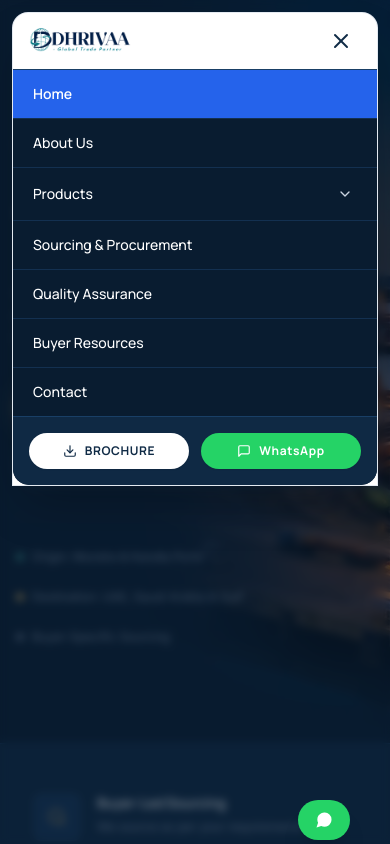
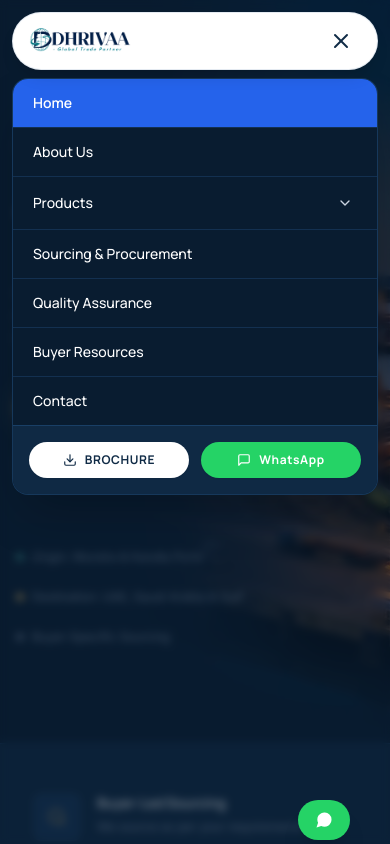
Before and after one commit to sachipatel2085/sachipatel-dhrivaa, an Astro site: page / in a window 390 px wide. Both pictures are taken after a click on the button "Open Navigation Menu". Shown: the top 844 px of the page. Built offline with nearby package versions, Linux system fonts and the light colour scheme; Astro itself is replaced by a stand-in of ours; a web font is replaced by a local one.

Commit message:
fix(navbar): keep top header pill 100% static with no morphing or borders; isolate mobile dropdown

```diff
--- a/src/components/layout/Navbar.tsx
+++ b/src/components/layout/Navbar.tsx
@@ -79,14 +79,13 @@ export default function Navbar({ currentPath = "/" }: NavbarProps) {
     <>
       {/* Floating Island Header Container */}
       <header className="fixed top-3 sm:top-4 left-0 right-0 z-50 px-3 sm:px-6 lg:px-8 pointer-events-none">
-        <div className="max-w-7xl mx-auto pointer-events-auto">
-          {/* Main Floating Bar */}
+        <div className="max-w-7xl mx-auto pointer-events-auto relative">
+
+          {/* Main Floating Header Pill — REMAINS 100% STATIC & UNTOUCHED (No border-radius change, no background morph, no white border around menu) */}
           <div
-            className={`bg-white transition-all duration-300 ease-in-out border border-slate-200/90 ${
-              mobileMenuOpen
-                ? "rounded-t-2xl sm:rounded-t-3xl shadow-2xl"
-                : "rounded-full shadow-lg shadow-navy-950/8"
-            } ${isScrolled && !mobileMenuOpen ? "shadow-xl shadow-navy-950/12" : ""}`}
+            className={`relative z-20 bg-white rounded-full border border-slate-200/90 shadow-lg shadow-navy-950/8 transition-shadow duration-300 ${
+              isScrolled ? "shadow-xl shadow-navy-950/12" : ""
+            }`}
           >
             <div className="px-4 sm:px-6 py-2 sm:py-2.5 flex items-center justify-between">
               {/* Brand Logo */}
@@ -225,12 +224,12 @@ export default function Navbar({ currentPath = "/" }: NavbarProps) {
                 </a>
               </div>
 
-              {/* Mobile Hamburger Button with Smooth Rotate Animation */}
+              {/* Mobile Hamburger Button */}
               <div className="flex lg:hidden items-center">
                 <button
                   type="button"
                   onClick={() => setMobileMenuOpen((prev) => !prev)}
-                  className="w-10 h-10 flex items-center justify-center rounded-xl text-navy-900 hover:bg-slate-100 active:bg-slate-200 focus:outline-none transition-colors"
+                  className="w-10 h-10 flex items-center justify-center rounded-full text-navy-900 hover:bg-slate-100 active:bg-slate-200 focus:outline-none transition-colors"
                   aria-label={
                     mobileMenuOpen
                       ? "Close Navigation Menu"
@@ -238,35 +237,25 @@ export default function Navbar({ currentPath = "/" }: NavbarProps) {
                   }
                   aria-expanded={mobileMenuOpen}
                 >
-                  <div
-                    className={`transition-transform duration-300 ease-in-out ${
-                      mobileMenuOpen ? "rotate-90" : "rotate-0"
-                    }`}
-                  >
                   {mobileMenuOpen ? (
                     <X className="w-6 h-6 text-navy-900" />
                   ) : (
                     <Menu className="w-6 h-6 text-navy-900" />
                   )}
-                  </div>
                 </button>
               </div>
             </div>
+          </div>
 
-            {/* Mobile Dropdown Menu with Smooth Slide/Roll Transition from Header */}
+          {/* Mobile Dropdown Menu — SEPARATE CONTAINER THAT SLIDES DOWN FROM HEADER WITH NO WHITE LINE AND NO EFFECT ON THE HEADER */}
           <div
-              className={`lg:hidden grid transition-all duration-300 ease-in-out ${
+            className={`lg:hidden grid transition-all duration-300 ease-out mt-2 ${
               mobileMenuOpen
-                  ? "grid-rows-[1fr] opacity-100 border-t border-navy-800"
-                  : "grid-rows-[0fr] opacity-0 border-t-0 pointer-events-none"
+                ? "grid-rows-[1fr] opacity-100 translate-y-0"
+                : "grid-rows-[0fr] opacity-0 -translate-y-2 pointer-events-none"
             }`}
           >
-              <div className="overflow-hidden bg-navy-950 rounded-b-2xl sm:rounded-b-3xl">
-                <div
-                  className={`transition-transform duration-300 ease-out ${
-                    mobileMenuOpen ? "translate-y-0" : "-translate-y-3"
-                  }`}
-                >
+            <div className="overflow-hidden rounded-2xl sm:rounded-3xl shadow-2xl bg-navy-950 border border-navy-800/80">
               <nav className="divide-y divide-navy-800/60" aria-label="Mobile Navigation">
                 {mainNavItems.map((item) => {
                   const isActive = checkIsActive(item.href, path);
@@ -369,14 +358,13 @@ export default function Navbar({ currentPath = "/" }: NavbarProps) {
               </div>
             </div>
           </div>
-            </div>
-          </div>
+
         </div>
       </header>
 
-      {/* Smooth Background Dimmer when mobile menu is open */}
+      {/* Background Dimmer when mobile menu is open */}
       <div
-        className={`fixed inset-0 bg-navy-950/60 backdrop-blur-sm z-40 lg:hidden transition-all duration-300 ease-in-out ${
+        className={`fixed inset-0 bg-navy-950/60 backdrop-blur-sm z-40 lg:hidden transition-opacity duration-300 ease-in-out ${
           mobileMenuOpen
             ? "opacity-100 pointer-events-auto"
             : "opacity-0 pointer-events-none"
```
Lines whose indentation alone changed are shown as unchanged.
